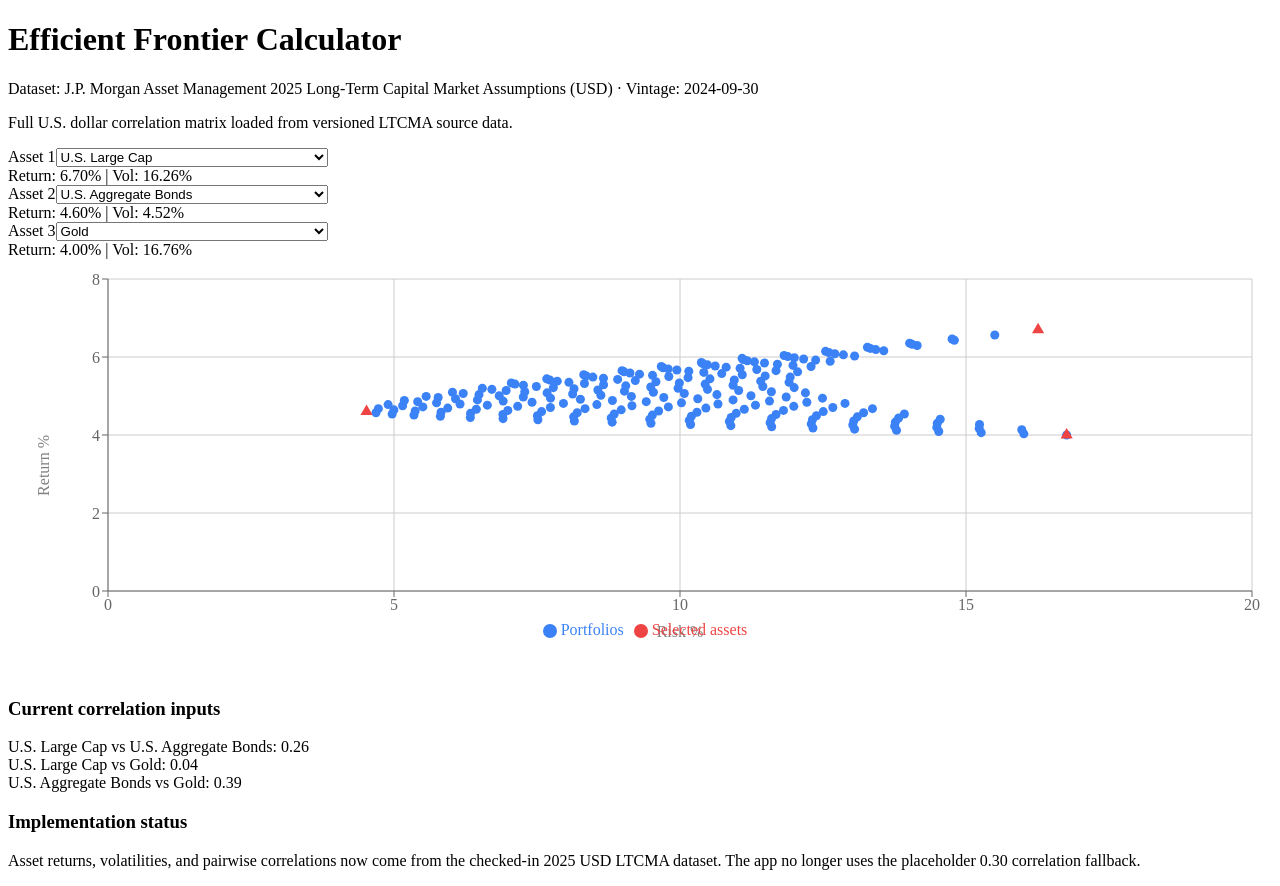
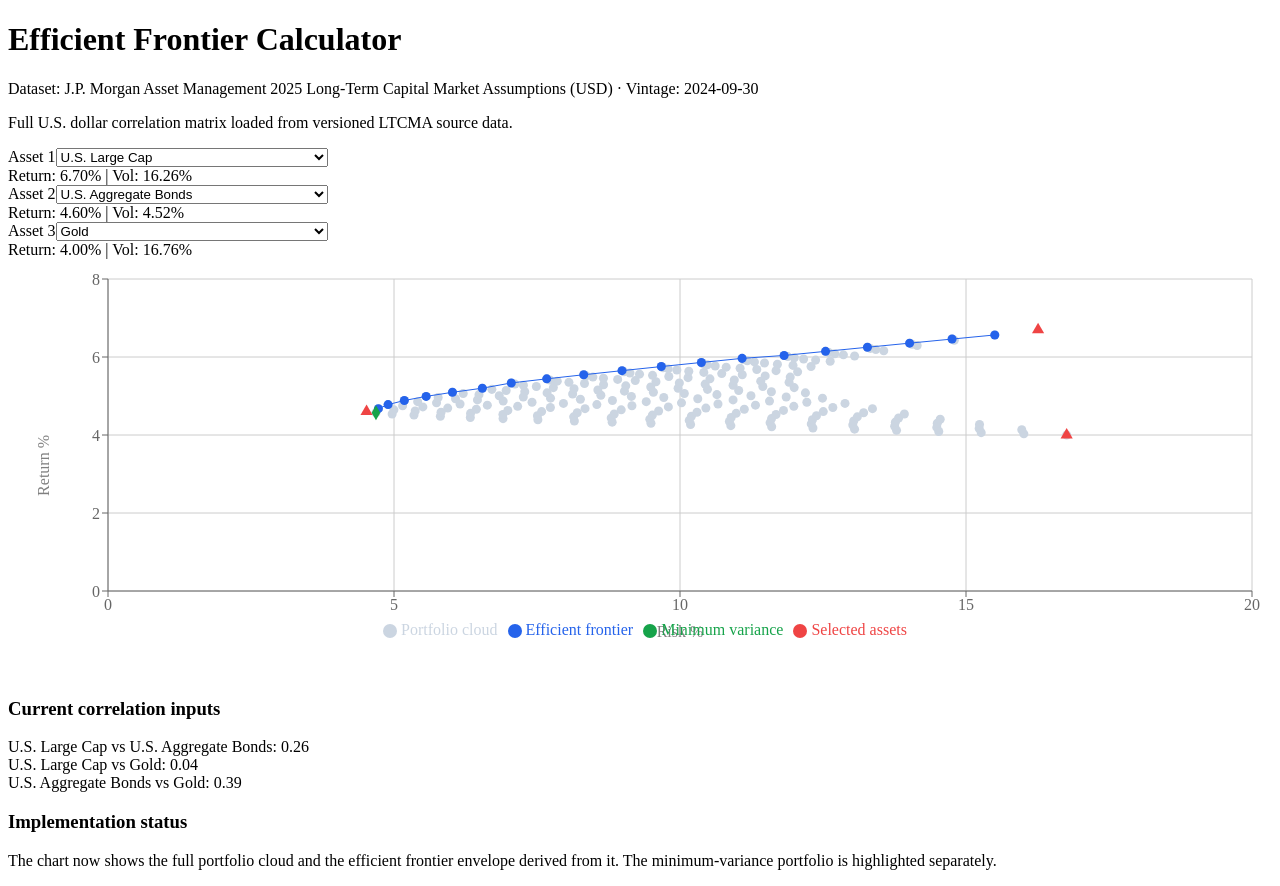
Before and after one commit to polysemous/efficient-frontier-calculator, a React (Vite) app: page / in a window 1280 px wide. Built offline with nearby package versions, Linux system fonts and the light colour scheme.

Commit message:
Compute and display true efficient frontier envelope

```diff
--- a/src/App.jsx
+++ b/src/App.jsx
@@ -16,6 +16,7 @@ import correlationRowsText from '../data/2025-usd/correlation-rows.txt?raw';
 
 const defaultSelection = ['U.S. Large Cap', 'U.S. Aggregate Bonds', 'Gold'];
 const assetNames = Object.keys(assetData).sort((a, b) => a.localeCompare(b));
+const riskBucketSize = 0.1;
 
 const getDisplayedReturn = (assetName) => assetData[assetName].compoundReturn2024;
 const getDisplayedVolatility = (assetName) => assetData[assetName].volatility;
@@ -63,6 +64,29 @@ const buildCorrelationMatrix = () => {
 
 const correlationMatrix = buildCorrelationMatrix();
 
+const formatWeights = (weights, selected) =>
+  selected.map((assetName, index) => `${assetName}: ${weights[index]}%`).join(' | ');
+
+const CustomTooltip = ({ active, payload }) => {
+  if (!active || !payload || payload.length === 0) {
+    return null;
+  }
+
+  const point = payload[0]?.payload;
+  if (!point) {
+    return null;
+  }
+
+  return (
+    <div className="rounded border bg-white p-3 text-xs shadow">
+      <div className="font-semibold text-slate-800">{point.label ?? 'Portfolio point'}</div>
+      <div>Risk: {point.risk.toFixed(2)}%</div>
+      <div>Return: {point.return.toFixed(2)}%</div>
+      {point.weightLabel ? <div className="mt-1 text-slate-600">{point.weightLabel}</div> : null}
+    </div>
+  );
+};
+
 const EfficientFrontierApp = () => {
   const [selected, setSelected] = useState(defaultSelection);
 
@@ -75,8 +99,8 @@ const EfficientFrontierApp = () => {
     return value;
   };
 
-  const portfolios = useMemo(() => {
-    const points = [];
+  const portfolioAnalysis = useMemo(() => {
+    const cloud = [];
 
     for (let w1 = 0; w1 <= 1; w1 += 0.05) {
       for (let w2 = 0; w2 <= 1 - w1; w2 += 0.05) {
@@ -101,21 +125,69 @@ const EfficientFrontierApp = () => {
           }
         }
 
-        points.push({
+        const point = {
           return: portfolioReturn * 100,
           risk: Math.sqrt(variance) * 100,
-          weights: weights.map((value) => Math.round(value * 100))
-        });
+          weights: weights.map((value) => Math.round(value * 100)),
+          label: 'Portfolio',
+          weightLabel: formatWeights(weights.map((value) => Math.round(value * 100)), selected)
+        };
+
+        cloud.push(point);
       }
     }
 
-    return points;
+    const sortedByRisk = [...cloud].sort((a, b) => {
+      if (a.risk === b.risk) {
+        return b.return - a.return;
+      }
+      return a.risk - b.risk;
+    });
+
+    const bucketLeaders = [];
+    const bucketMap = new Map();
+    for (const point of sortedByRisk) {
+      const bucket = Math.round(point.risk / riskBucketSize);
+      const current = bucketMap.get(bucket);
+      if (!current || point.return > current.return) {
+        bucketMap.set(bucket, point);
+      }
+    }
+
+    const orderedBuckets = [...bucketMap.entries()]
+      .sort((a, b) => a[0] - b[0])
+      .map(([, point]) => point);
+
+    let bestReturnSoFar = -Infinity;
+    for (const point of orderedBuckets) {
+      if (point.return > bestReturnSoFar) {
+        bucketLeaders.push({
+          ...point,
+          label: 'Efficient frontier'
+        });
+        bestReturnSoFar = point.return;
+      }
+    }
+
+    const minVariance = sortedByRisk[0]
+      ? {
+          ...sortedByRisk[0],
+          label: 'Minimum variance portfolio'
+        }
+      : null;
+
+    return {
+      cloud,
+      frontier: bucketLeaders,
+      minVariance: minVariance ? [minVariance] : []
+    };
   }, [selected]);
 
   const selectedAssets = selected.map((assetName) => ({
     name: assetName,
     return: getDisplayedReturn(assetName),
-    risk: getDisplayedVolatility(assetName)
+    risk: getDisplayedVolatility(assetName),
+    label: assetName
   }));
 
   return (
@@ -166,9 +238,16 @@ const EfficientFrontierApp = () => {
               dataKey="return"
               label={{ value: 'Return %', angle: -90, position: 'left' }}
             />
-            <Tooltip />
+            <Tooltip content={<CustomTooltip />} />
             <Legend />
-            <Scatter name="Portfolios" data={portfolios} fill="#3b82f6" />
+            <Scatter name="Portfolio cloud" data={portfolioAnalysis.cloud} fill="#cbd5e1" />
+            <Scatter name="Efficient frontier" data={portfolioAnalysis.frontier} fill="#2563eb" line />
+            <Scatter
+              name="Minimum variance"
+              data={portfolioAnalysis.minVariance}
+              fill="#16a34a"
+              shape="diamond"
+            />
             <Scatter name="Selected assets" data={selectedAssets} fill="#ef4444" shape="triangle" />
           </ScatterChart>
         </ResponsiveContainer>
@@ -192,9 +271,8 @@ const EfficientFrontierApp = () => {
           <div className="rounded border border-emerald-200 bg-emerald-50 p-4 text-sm text-emerald-900">
             <h3 className="mb-2 font-semibold">Implementation status</h3>
             <p>
-              Asset returns, volatilities, and pairwise correlations now come from the checked-in
-              2025 USD LTCMA dataset. The app no longer uses the placeholder 0.30 correlation
-              fallback.
+              The chart now shows the full portfolio cloud and the efficient frontier envelope derived
+              from it. The minimum-variance portfolio is highlighted separately.
             </p>
           </div>
         </div>
```
